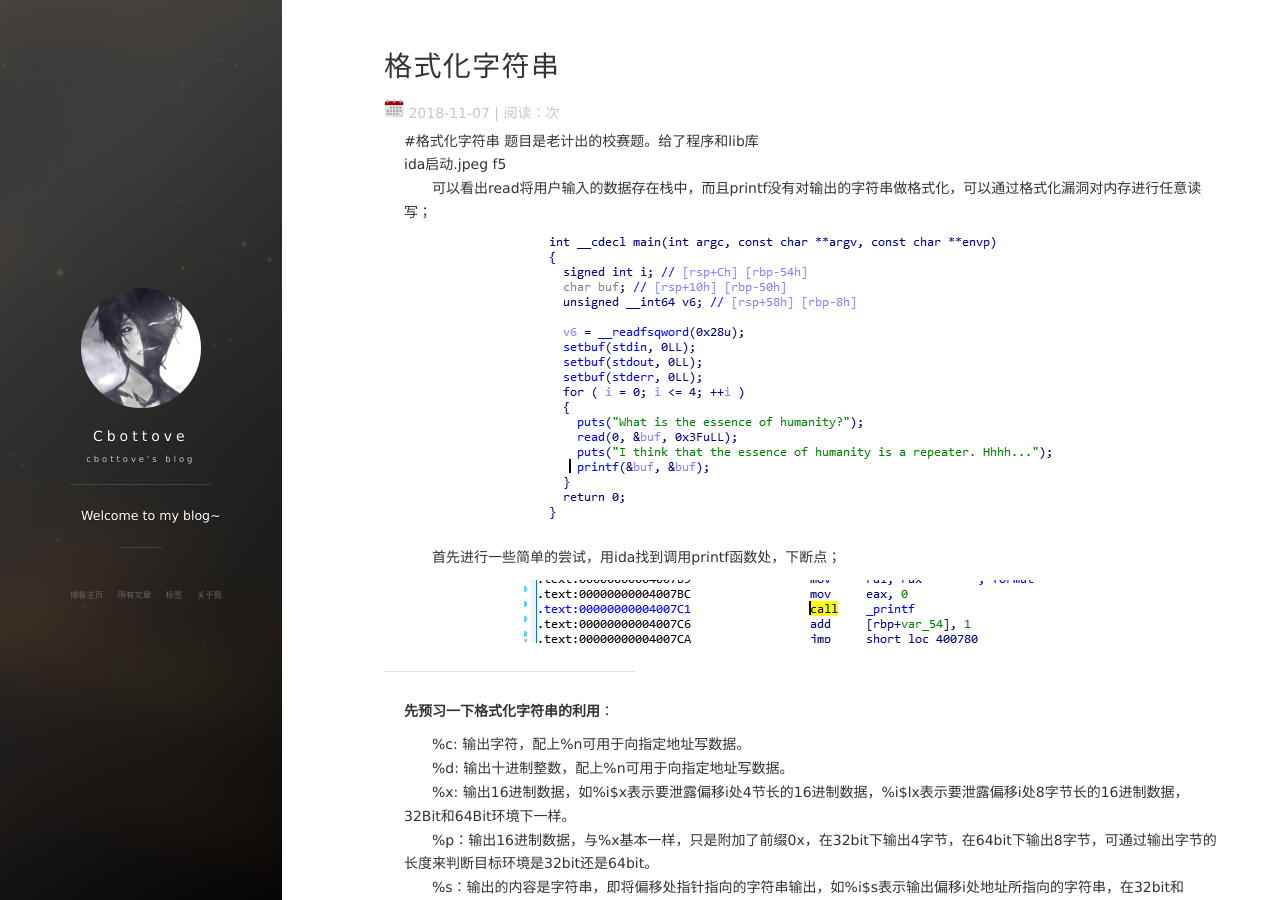
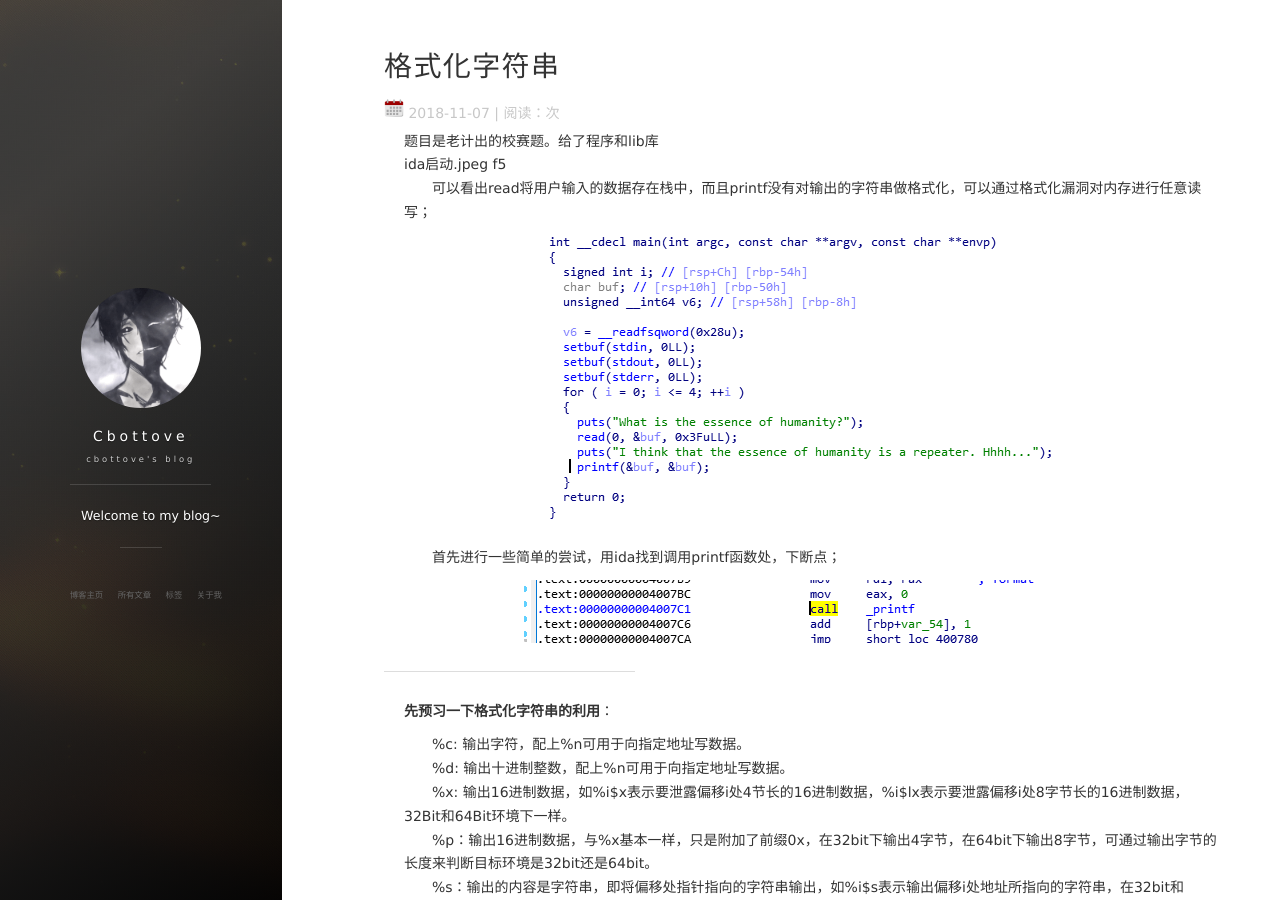
Before and after one commit to cbottove/cbottove.github.io, a Jekyll site: the page built from _posts/2018-11-07-格式化字符串.md, in a window 1280 px wide and 900 px high. Built offline with Jekyll 4.4.1, drawn with Linux system fonts in a browser that asks for light colours; nearby versions of some CDN libraries; our own code applies the rules of GitHub Pages for plain Markdown files; comment, search, counter and statistics services are not loaded.

Commit message:
Update _posts/2018-11-07-格式化字符串.md

```diff
--- a/_posts/2018-11-07-格式化字符串.md
+++ b/_posts/2018-11-07-格式化字符串.md
@@ -1,4 +1,3 @@
-#格式化字符串
 题目是老计出的校赛题。给了程序和lib库
 ida启动.jpeg f5
 &emsp;&emsp;可以看出read将用户输入的数据存在栈中，而且printf没有对输出的字符串做格式化，可以通过格式化漏洞对内存进行任意读写；
```
